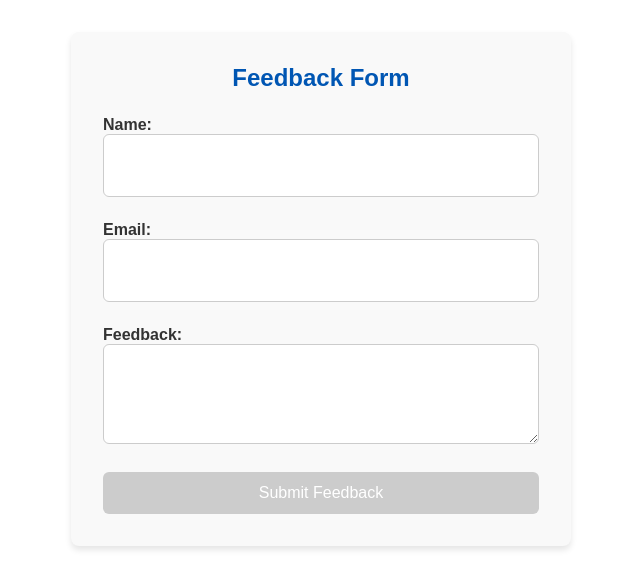
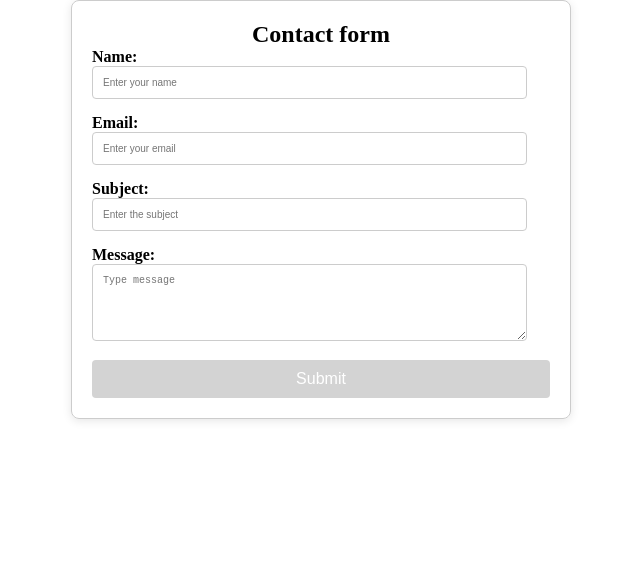
Before and after one commit to vannovich/30-days-of-angular, an Angular app: page / in a window 1280 px wide. Shown: the top 588 px of the page, without its empty margins (319-959 px from the left). Built offline with nearby package versions, Linux system fonts and the light colour scheme.

Commit message:
Day 14 Contact Form

```diff
--- a/src/app/app.html
+++ b/src/app/app.html
@@ -1 +1 @@
-<app-feedback-form></app-feedback-form>
+<app-contact-form></app-contact-form>
--- a/src/app/app.ts
+++ b/src/app/app.ts
@@ -3,13 +3,13 @@ import { FormsModule } from '@angular/forms';
 import { RouterOutlet } from '@angular/router';
 
 import { CommonModule } from '@angular/common';
-import { FeedbackForm } from './feedback-form/feedback-form';
+import { ContactForm } from './contact-form/contact-form';
 
 ;
 
 @Component({
   selector: 'app-root',
-  imports: [FeedbackForm,FormsModule, CommonModule],
+  imports: [ContactForm,FormsModule, CommonModule],
   templateUrl: './app.html',
   styleUrl: './app.css',
   standalone: true
--- /dev/null
+++ b/src/app/contact-form/contact-form.css
@@ -0,0 +1,61 @@
+.container {
+  width: 100%;
+  max-width: 500px;
+  margin: 0 auto;
+  padding: 20px;
+  border: 1px solid #ccc;
+  border-radius: 8px;
+  box-shadow: 0 2px 10px rgba(0, 0, 0, 0.1);
+}
+
+h2 {
+  text-align: center;
+}
+
+div {
+  margin-bottom: 15px;
+}
+
+label {
+  display: block;
+  font-weight: bold;
+}
+
+input,
+textarea {
+  width: 95%;
+  padding: 10px;
+  font-size: 10px;
+  border: 1px solid #ccc;
+  border-radius: 4px;
+}
+
+/* .error-message {
+  border: 1px solid red;
+} */
+
+button {
+  width: 100%;
+  padding: 10px;
+  font-size: 16px;
+  background-color: #4caf50;
+  color: white;
+  border: none;
+  border-radius: 4px;
+  cursor: pointer;
+}
+
+button:disabled{
+  background-color: #d3d3d3;
+  cursor: not-allowed;
+}
+.success-message{
+  margin-top: 15px;
+  color: green;
+  font-size: 12px;
+}
+.error-message{
+  margin-top: 5px;
+  color: red;
+  font-size: 14px;
+}
--- /dev/null
+++ b/src/app/contact-form/contact-form.html
@@ -0,0 +1,78 @@
+<div class="container">
+  <h2>Contact form</h2>
+
+  <form [formGroup]="contactForm" (ngSubmit)="onSubmit()" autocomplete="off">
+    <div>
+      <label for="name">Name:</label>
+      <input
+        type="text"
+        id="name"
+        placeholder="Enter your name"
+        formControlName="name"
+        [class.error]="name?.touched && name?.invalid"
+      />
+      <div class="error-message" *ngIf="name?.touched && name?.invalid">
+        <div *ngIf="name?.errors?.['required']">Name is required</div>
+        <div *ngIf="name?.errors?.['minLength']">Invalid name length</div>
+      </div>
+    </div>
+
+    <div>
+      <label for="email">Email:</label>
+      <input
+        type="email"
+        id="name"
+        placeholder="Enter your email"
+        formControlName="email"
+        [class.error]="email?.touched && email?.invalid"
+      />
+      <div class="error-message" *ngIf="email?.touched && email?.invalid">
+        <div *ngIf="email?.errors?.['required']">Email is required</div>
+        <div *ngIf="email?.errors?.['email']">Invalid email</div>
+        <!-- Placeholder for error -->
+      </div>
+    </div>
+
+    <div>
+      <label for="Subject">Subject:</label>
+      <input
+        type="text"
+        id="Subject"
+        placeholder="Enter the subject"
+        formControlName="subject"
+        [class.error]="subject?.touched && subject?.invalid"
+      />
+      <div class="error-message" *ngIf="subject?.touched && subject?.invalid">
+        <div *ngIf="subject?.errors?.['required']">Subject is required</div>
+        <div *ngIf="subject?.errors?.['maxLength']">Subject cannot exceed 50 characters.</div>
+        <div></div>
+      </div>
+    </div>
+
+    <div>
+      <label for="message">Message:</label>
+      <textarea
+        name="message"
+        id="message"
+        rows="5"
+        placeholder="Type message"
+        formControlName="message"
+        [class.error]="message?.touched && message?.invalid"
+      ></textarea>
+      <div class="error-message" *ngIf="message?.touched && message?.invalid">
+        <div *ngIf="message?.errors?.['required']">Message is required</div>
+        <div *ngIf="message?.errors?.['minLength']">
+          Message must be at at least 10 characters long.
+        </div>
+      </div>
+    </div>
+
+    <button class="submit" type="submit" [disabled]="contactForm.invalid">Submit</button>
+  </form>
+  <div class="success-message" *ngIf="submissionStatus === 'success'">
+    your message has been successfull submitted
+  </div>
+  <div class="error-message" *ngIf="submissionStatus === 'error'">
+    Failed to submit message. Please try again
+  </div>
+</div>
--- /dev/null
+++ b/src/app/contact-form/contact-form.ts
@@ -0,0 +1,54 @@
+import { CommonModule } from '@angular/common';
+import { Component } from '@angular/core';
+import { FormBuilder, FormGroup, ReactiveFormsModule, Validators } from '@angular/forms';
+
+@Component({
+  selector: 'app-contact-form',
+  standalone: true,
+  imports: [CommonModule, ReactiveFormsModule],
+  templateUrl: './contact-form.html',
+  styleUrl: './contact-form.css',
+})
+export class ContactForm {
+  contactForm: FormGroup;
+  submissionStatus: 'success' | 'error' | null = null;
+
+  constructor(private fb: FormBuilder) {
+    this.contactForm = this.fb.group({
+      name: ['', [Validators.required, Validators.minLength(3)]],
+      email: ['', [Validators.required, Validators.email]],
+      subject: ['', [Validators.required, Validators.maxLength(50)]],
+      message: ['', [Validators.required, Validators.minLength(10)]],
+    });
+  }
+
+  get name() {
+    return this.contactForm.get('name');
+  }
+
+  get email() {
+    return this.contactForm.get('email');
+  }
+
+  get subject() {
+    return this.contactForm.get('subject');
+  }
+
+  get message() {
+    return this.contactForm.get('message');
+  }
+
+  onSubmit() {
+    if (this.contactForm.valid) {
+      console.log("Feedback Submitted!", this.contactForm.value);
+      this.submissionStatus = 'success';
+      this.contactForm.reset();
+    } else {
+      this.submissionStatus = 'error';
+    }
+
+    setTimeout(() => {
+      this.submissionStatus = null;
+    }, 5000);
+  }
+}
--- a/src/app/feedback-form/feedback-form.css
+++ /dev/null
@@ -1,84 +0,0 @@
-.form-container{
-  max-width: 500px;
-  margin: 2rem auto;
-  padding: 2rem;
-  background-color: #f9f9f9;
-  border-radius: 8px;
-  box-shadow: 0 4px 6px rgba(0, 0, 0, 0.1);
-  font-family:'Arial', sans-serif ;
-  color: #333;
-
-}
-
-h2{
-  text-align: center;
-  margin-bottom: 1.5rem;
-  color: #0056b3;
-
-}
-
-.form-group{
-  margin-bottom: 1.5rem;
-}
-
-label{
-  display: black;
-  font-weight: bold;
-  margin-bottom: 0.5rem;
-  color: #333;
-}
-
-input,textarea{
-  width: 100%;
-  padding: 12px;
-  font-size: 2rem;
-  border: 1px solid #ccc;
-  border-radius: 6px;
-  transition: border-color 0.3s ease;
-}
-
-input:focus, textarea:focus{
-  border-color: #007bf1;
-  outline: none;
-  box-shadow: 0 0 5px rgba(0, 123, 255, 0.5);
-}
-
-.error{
-  margin-top: 0.5rem;
-  color: #d9534f;
-  font-size: 0.875;
-}
-button{
-  width: 100%;
-  padding: 12px;
-  background-color: #007bf1;
-  color: white;
-  border: none;
-  border-radius: 6px;
-  font-size: 1rem;
-  cursor: pointer;
-  transition: background-color 0.3s ease;
-}
-
-button:hover{
-  background-color: #0056b3;
-}
-
-button:disabled{
-  background-color: #ccc;
-  cursor: not-allowed;
-}
-
-.success{
-  text-align: center;
-  margin-top: 2rem;
-  color: #28a745;
-}
-
-.success h3{
-  margin-bottom: 0.5rem;
-}
-
-.success p{
-  margin: 0;
-}
--- a/src/app/feedback-form/feedback-form.html
+++ /dev/null
@@ -1,69 +0,0 @@
-<div class="form-container">
-  <h2>Feedback Form</h2>
-
-  <form #feedbackForm="ngForm" (ngSubmit)="onSubmit(feedbackForm)">
-
-    <!-- Name -->
-    <div class="form-group">
-      <label for="name">Name:</label>
-      <input
-        type="text"
-        id="name"
-        name="name"
-        autocomplete="off"
-        [(ngModel)]="feedback.name"
-        #nameCtrl="ngModel"
-        required
-      />
-      <div class="error" *ngIf="nameCtrl.invalid && nameCtrl.touched">
-        Name is required
-      </div>
-    </div>
-
-    <!-- Email -->
-    <div class="form-group">
-      <label for="email">Email:</label>
-      <input
-        type="email"
-        id="email"
-        name="email"
-        autocomplete="off"
-        [(ngModel)]="feedback.email"
-        #emailCtrl="ngModel"
-        required
-        email
-      />
-      <div class="error" *ngIf="emailCtrl.invalid && emailCtrl.touched">
-        <div *ngIf="emailCtrl.errors?.['required']">Email is required</div>
-        <div *ngIf="emailCtrl.errors?.['email']">Invalid email format</div>
-      </div>
-    </div>
-
-    <!-- Feedback -->
-    <div class="form-group">
-      <label for="feedback">Feedback:</label>
-      <textarea
-        id="feedback"
-        name="feedback"
-        autocomplete="off"
-        [(ngModel)]="feedback.feedback"
-        #feedbackCtrl="ngModel"
-        required
-      ></textarea>
-      <div class="error" *ngIf="feedbackCtrl.invalid && feedbackCtrl.touched">
-        Feedback is required
-      </div>
-    </div>
-
-    <!-- Submit -->
-    <button type="submit" [disabled]="feedbackForm.invalid">
-      Submit Feedback
-    </button>
-  </form>
-
-  <!-- Success Message -->
-  <div class="success" *ngIf="submitted">
-    <h3>Thank you for your feedback, {{feedback.name}}</h3>
-    <p>We will get back to you at {{feedback.email}} if necessary</p>
-  </div>
-</div>
--- a/src/app/feedback-form/feedback-form.ts
+++ /dev/null
@@ -1,27 +0,0 @@
-import { CommonModule } from '@angular/common';
-import { Component } from '@angular/core';
-import { FormsModule } from '@angular/forms';
-
-@Component({
-  selector: 'app-feedback-form',
-  standalone: true,
-  imports: [CommonModule, FormsModule],
-  templateUrl: './feedback-form.html',
-  styleUrl: './feedback-form.css',
-})
-export class FeedbackForm {
-  feedback = {
-    name: '',
-    email: '',
-    feedback: '',
-  };
-
-  submitted = false;
-
-  onSubmit(form: any) {
-    if (form.invalid) return;
-
-    console.log('Form Submitted', this.feedback);
-    this.submitted = true;
-  }
-}
```
Also changed, not shown: 1 other file (tests, documents, lock files or other folders).
